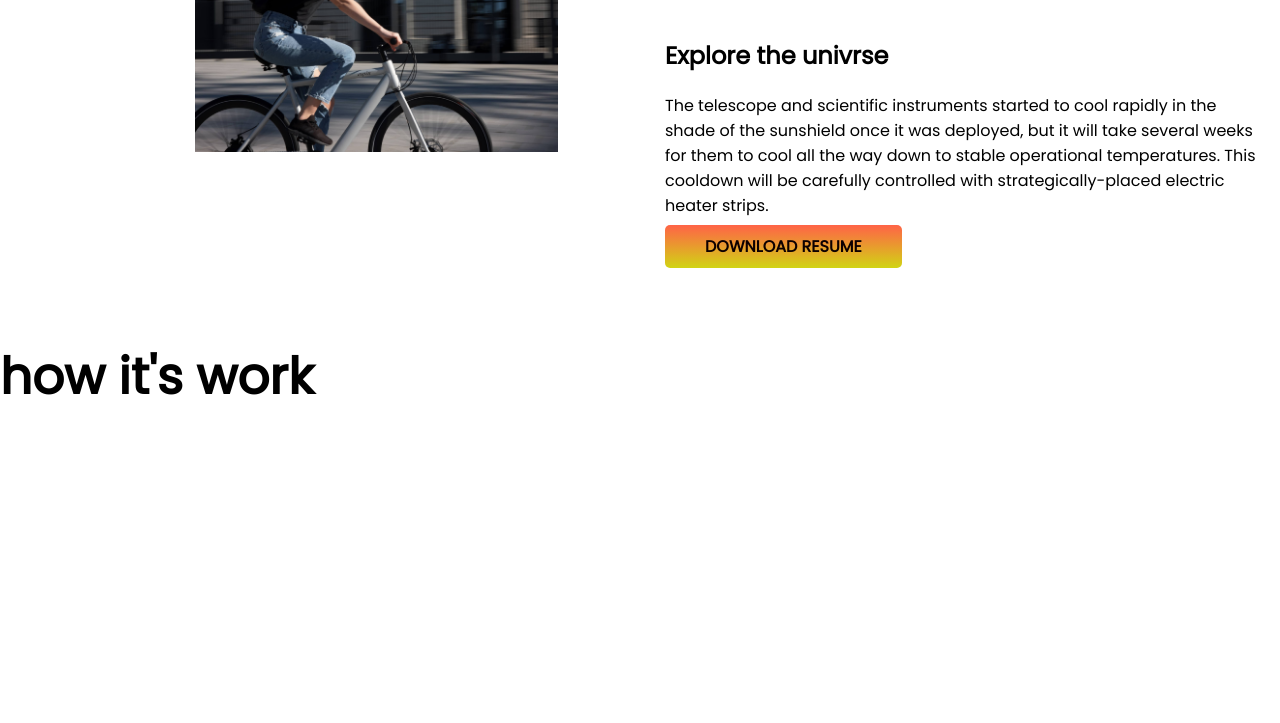
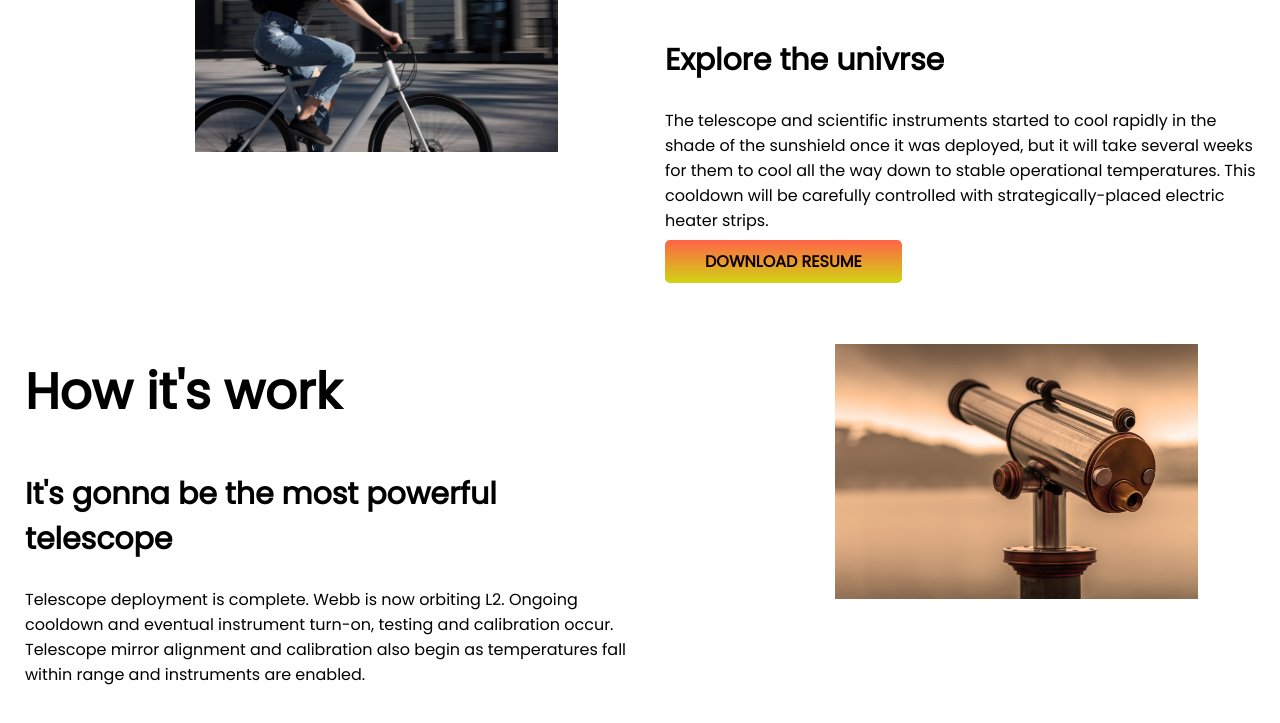
Before and after one commit to khalidsheikh22/first-assignment, a plain HTML site: page index.html in a window 1280 px wide. Shown: the part 741-1464 px from the top of the page. Before the commit the page ends 1198 px from the top, so only its background shows below. Drawn offline with Linux system fonts and the light colour scheme.

Commit message:
middle-top

```diff
--- a/index.html
+++ b/index.html
@@ -45,9 +45,19 @@
         </div>
 
     </section>
-    <section>
-        <div>
-            <h1>how it's work</h1>
+    <section class="top-class">
+        <div class="elon-spacex">
+            <h1>How it's work</h1>
+            <h2>It's gonna be the most powerful telescope</h2>
+            <p>
+                Telescope deployment is complete. Webb is now orbiting L2. Ongoing cooldown and eventual instrument turn-on, testing and calibration occur. Telescope mirror alignment and calibration also begin as temperatures fall within range and instruments are enabled.</p>
+        </div>
+        <div class="elon-spacex">
+            <img src="soft-pic/5555.jpg" alt="">
+
+
+        </div>
+
 
         </div>
     </section>
--- a/style.css
+++ b/style.css
@@ -11,7 +11,15 @@ h1 {
     font-size: 50px;
 }
 
+h2 {
+    font-size: 30px;
+}
+
 .flexible-container {
+    display: flex;
+}
+
+.top-class {
     display: flex;
 }
 
```
